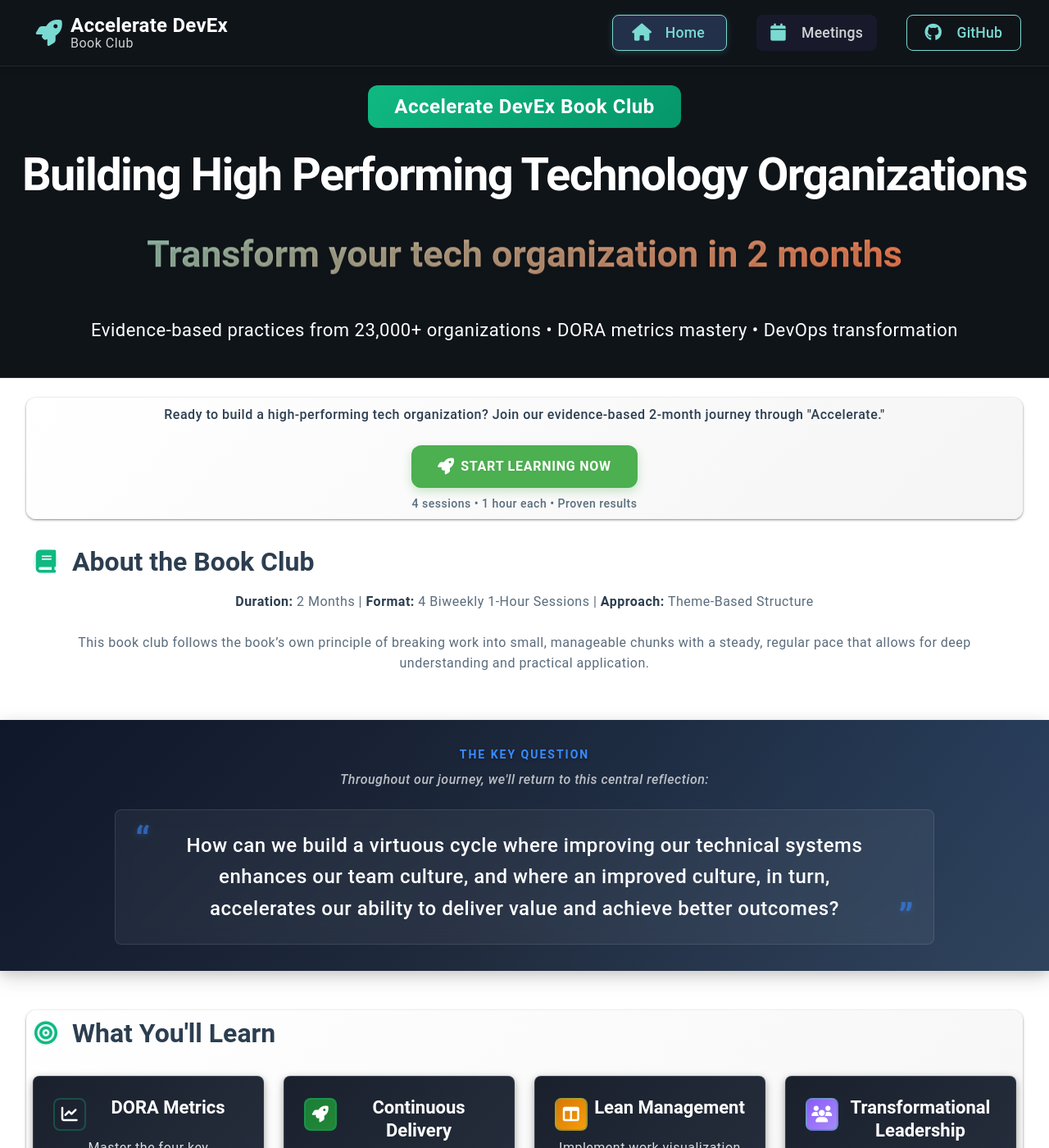
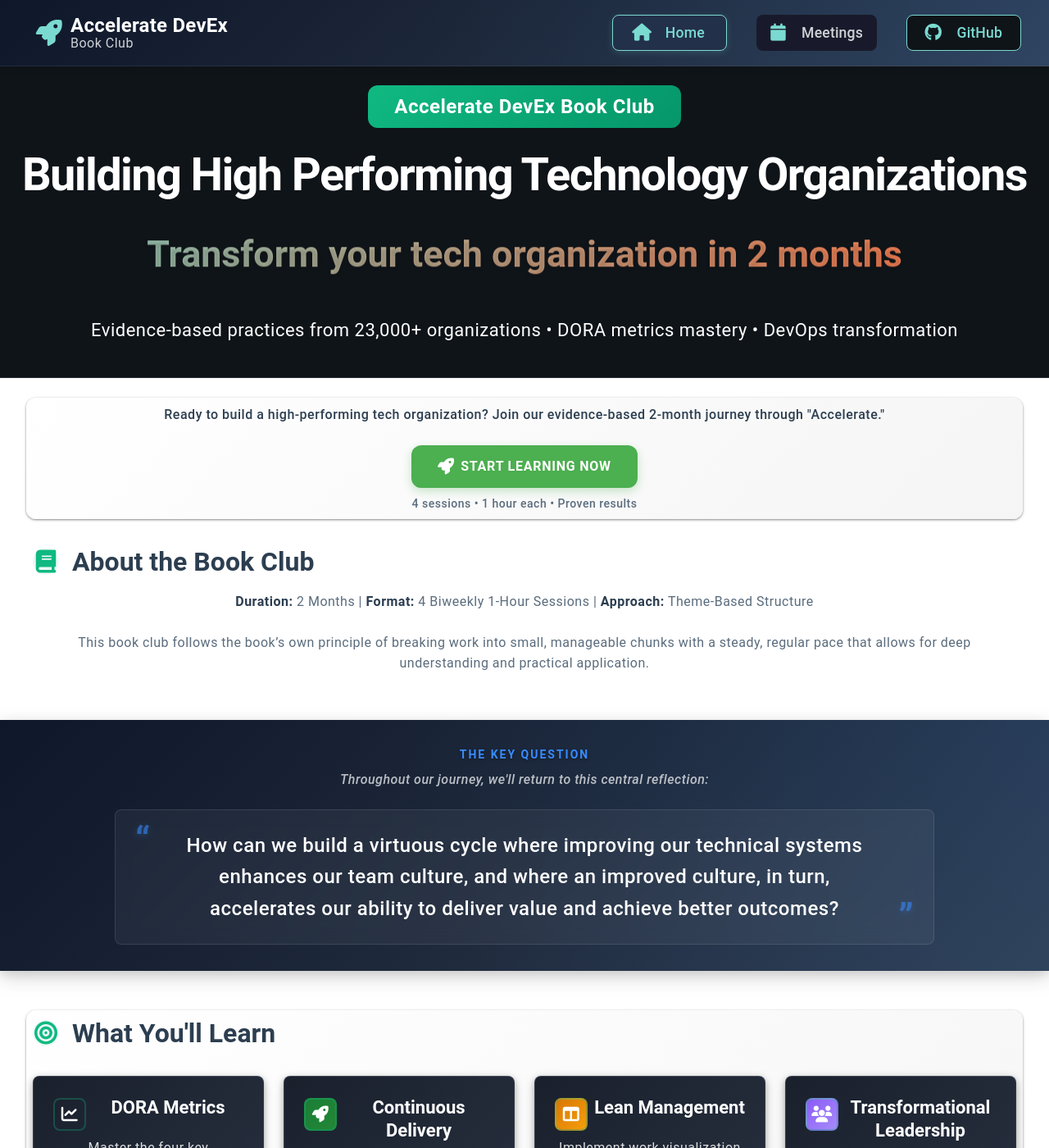
Before and after one commit to mhenke/accelerate-devex-book-club-notebooklm, a Jekyll site: the page built from docs/index.md, in a window 1280 px wide and 1400 px high. Shown: the whole window at 82% size. Built offline with Jekyll 4.4.1, drawn with Linux system fonts in a browser that asks for light colours; some web fonts are replaced.

Commit message:
🎨 Unify header and footer gradients across entire site
Applied consistent gradient and radial overlay styling to all major
site elements for a cohesive visual experience.

**Updated Elements**:
1. **Site Header** (assets/main.scss)
2. **Meeting Footer** (layout/_meeting.scss)
3. **AI Attribution Footer** (base/_critical.scss)

**Gradient Applied**:
- Background: `linear-gradient(135deg, #0f172a 0%, #1e293b 50%, #334155 100%)`
- Darker slate tones with three-color depth
- 135deg angle for consistency with key-question-banner

**Radial Overlay Added**:
- Blue glow from top-right: `rgba(9, 105, 218, 0.1)`
- Creates subtle depth and visual interest
- Non-interactive with `pointer-events: none`

**Visual Consistency**:
Now matches the styling of:
- `.key-question-banner`
- `.section-card.dark-theme`
- All dark-themed sections

**Result**:
Unified dark gradient theme flows from header → content → footers,
creating a polished, professional appearance throughout the entire
site with consistent visual language.

🤖 Generated with [Claude Code](https://claude.com/claude-code)

Co-Authored-By: Claude <noreply@anthropic.com>

```diff
--- a/docs/_sass/base/_critical.scss
+++ b/docs/_sass/base/_critical.scss
@@ -303,11 +303,7 @@ a {
 
 // AI Attribution Footer - Dark Theme Bottom Anchor
 .ai-attribution {
-  background: linear-gradient(
-    135deg,
-    var(--hero-dark) 0%,
-    var(--card-dark) 100%
-  );
+  background: linear-gradient(135deg, #0f172a 0%, #1e293b 50%, #334155 100%);
   color: var(--text-dark);
   display: flex;
   align-items: center;
@@ -316,6 +312,23 @@ a {
   padding: var(--space-lg);
   position: relative;
   overflow: hidden;
+
+  // Subtle gradient overlay (matches header, footer, and key-question-banner)
+  &::before {
+    content: "";
+    position: absolute;
+    top: 0;
+    left: 0;
+    right: 0;
+    bottom: 0;
+    background: radial-gradient(
+      circle at top right,
+      rgba(9, 105, 218, 0.1),
+      transparent 60%
+    );
+    pointer-events: none;
+    z-index: 0;
+  }
 
   &__icon {
     background: rgba(var(--accent-teal), var(--opacity-20));
--- a/docs/_sass/layout/_meeting.scss
+++ b/docs/_sass/layout/_meeting.scss
@@ -271,15 +271,34 @@
 
 /* Meeting Footer */
 .meeting-footer {
-  background: linear-gradient(
-    135deg,
-    var(--hero-dark) 0%,
-    var(--card-dark) 100%
-  );
+  background: linear-gradient(135deg, #0f172a 0%, #1e293b 50%, #334155 100%);
   color: var(--text-light);
   padding: var(--space-md);
   position: relative;
   overflow: hidden;
+
+  // Subtle gradient overlay (matches header and key-question-banner)
+  &::before {
+    content: "";
+    position: absolute;
+    top: 0;
+    left: 0;
+    right: 0;
+    bottom: 0;
+    background: radial-gradient(
+      circle at top right,
+      rgba(9, 105, 218, 0.1),
+      transparent 60%
+    );
+    pointer-events: none;
+    z-index: 0;
+  }
+
+  // Ensure content is above the overlay
+  .footer-content {
+    position: relative;
+    z-index: 1;
+  }
 
   .footer-content {
     margin: 0 auto;
--- a/docs/assets/main.scss
+++ b/docs/assets/main.scss
@@ -42,14 +42,38 @@
 }
 
 .site-header {
-  background: linear-gradient(90deg, #1a1a2e 0%, #16213e 100%);
-  background: var(--hero-dark);
+  background: linear-gradient(135deg, #0f172a 0%, #1e293b 50%, #334155 100%);
   color: #fff;
   padding: 0.5rem 2rem;
   border-bottom: 1px solid rgba(255, 255, 255, 0.08);
   display: flex;
   align-items: center;
   min-height: 56px;
+  position: relative;
+  overflow: hidden;
+
+  // Subtle gradient overlay (matches footer and key-question-banner)
+  &::before {
+    content: "";
+    position: absolute;
+    top: 0;
+    left: 0;
+    right: 0;
+    bottom: 0;
+    background: radial-gradient(
+      circle at top right,
+      rgba(9, 105, 218, 0.1),
+      transparent 60%
+    );
+    pointer-events: none;
+    z-index: 0;
+  }
+
+  // Ensure content is above the overlay
+  .site-header-content {
+    position: relative;
+    z-index: 1;
+  }
 }
 .site-header-content {
   display: flex;
```
